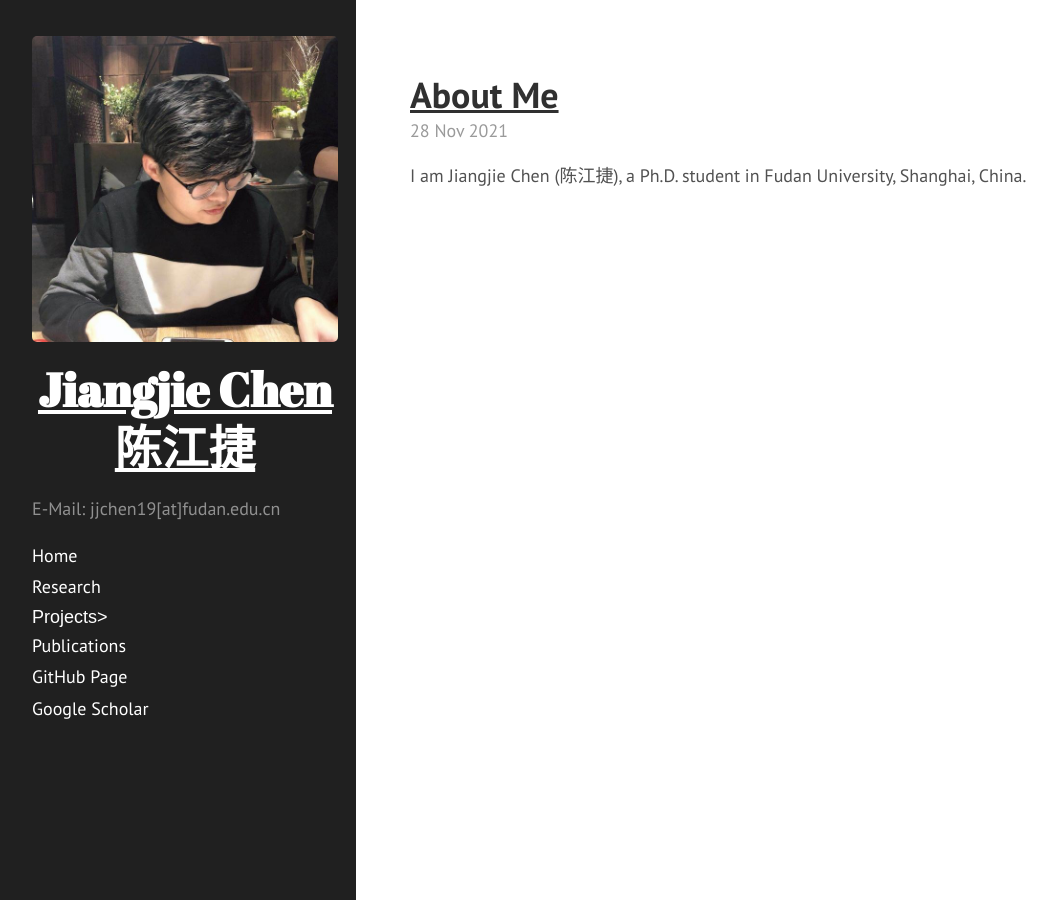
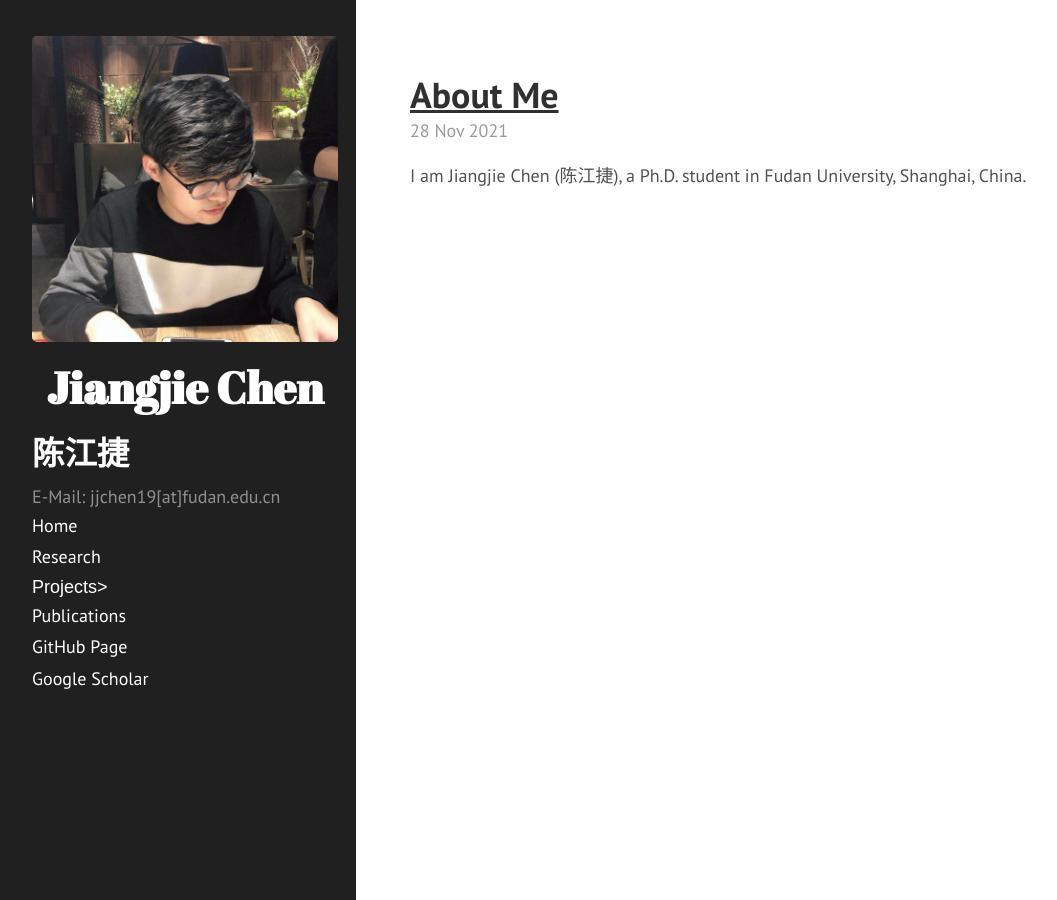
Before and after one commit to jiangjiechen/jiangjiechen.github.io, a Jekyll site: the page built from index.html, in a window 1280 px wide. Shown: the whole page, without its empty margins (4-1061 px from the left). Built offline with Jekyll 4.4.1, drawn with Linux system fonts in a browser that asks for light colours; the list of posts is cut into pages by our own code.

```diff
--- a/_includes/sidebar.html
+++ b/_includes/sidebar.html
@@ -7,10 +7,11 @@
        <a href="{{ site.baseurl }}">
           <img src="{{ site.baseurl }}public/logo.png" alt="logo.png">
         </a>
-          <p href="{{ site.baseurl }}" style="font-size:80%;text-align:center;">
-            {{ site.title }} <br> {{ site.subtitle }}
+          <p href="{{ site.baseurl }}" style="text-align:center;">
+            {{ site.title }}
           </p>
       </h1>
+        <h2>{{ site.subtitle }}</h2>
       <p class="sidebar-about-email">{{ site.email }}</p>
     </div>
 
--- a/public/css/hyde.css
+++ b/public/css/hyde.css
@@ -162,7 +162,20 @@
   color: #fff;
   margin-top: 0;
   font-family: "Abril Fatface", serif;
-  font-size: 3.25rem;
+  font-size: 2.45rem;
+  text-decoration: none;
+}
+.sidebar-about h2 {
+  color: #fff;
+  margin-top: 0;
+  font-family: "Abril Fatface", serif;
+  font-size: 1.8rem;
+  text-decoration: none;
+}
+.sidebar-about-email {
+  font-size: 1rem;
+  font-weight: 300;
+  margin: 0px;
 }
 
 /* Sidebar nav */
@@ -209,18 +222,18 @@
   padding-bottom: 4rem;
 }
 
-@media (min-width: 48em) {
+@media (min-width: 50em) {
   .content {
-    max-width: 100rem;
-    margin-left: 22rem;
+    max-width: 43rem;
+    margin-left: 18rem;
     margin-right: 2rem;
   }
 }
 
-@media (min-width: 64em) {
+@media (min-width: 66em) {
   .content {
     margin-left: 22rem;
-    margin-right: 2rem;
+    margin-right: 0rem;
   }
 }
 
```
